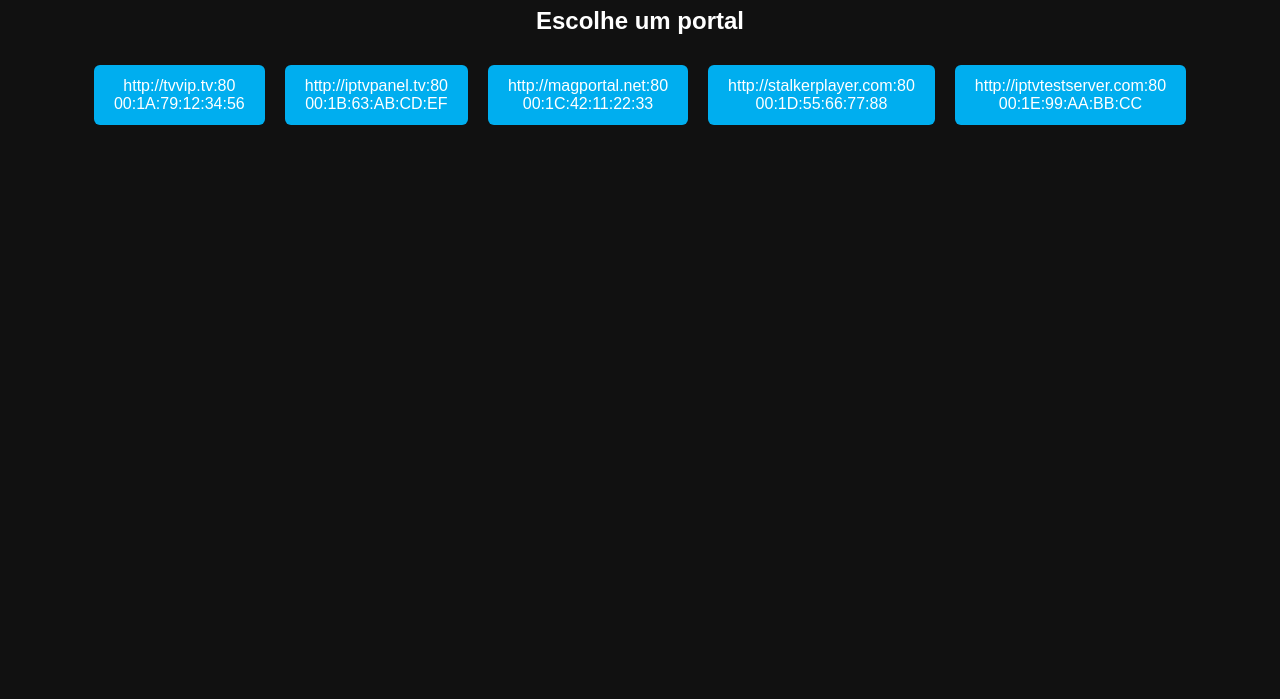
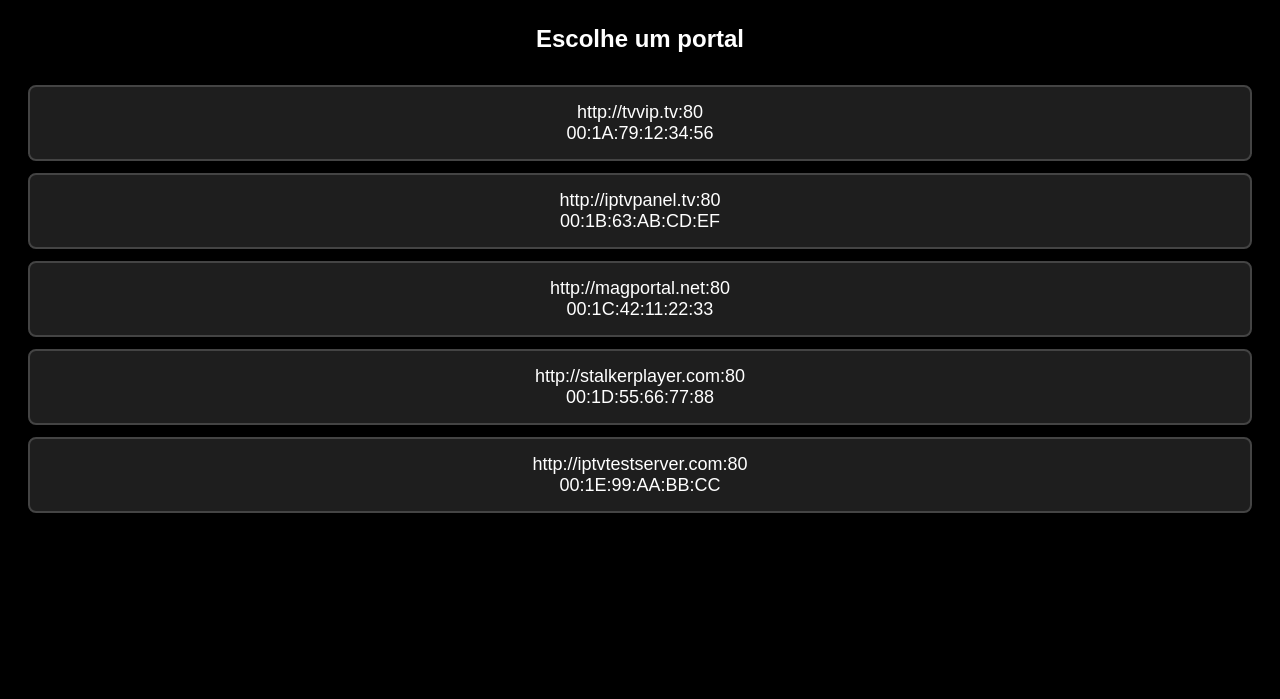
Before and after one commit to BrunoTv360/brunotv-portais, a plain HTML site: page index.html in a window 1280 px wide. Shown: the part 101-800 px from the top of the page. Drawn offline with Linux system fonts and the light colour scheme.

Commit message:
Update style.css

```diff
--- a/style.css
+++ b/style.css
@@ -1,23 +1,33 @@
 body {
-    background: #111;
-    color: white;
+    background: #000;
+    color: #fff;
     font-family: Arial, sans-serif;
     text-align: center;
     padding: 20px;
 }
 
-#app {
-    max-width: 600px;
-    margin: auto;
+h1, h2 {
+    margin-bottom: 20px;
+}
+
+#portal-list {
+    display: flex;
+    flex-direction: column;
+    gap: 12px;
+    margin-top: 20px;
 }
 
 button {
-    padding: 12px 20px;
-    margin: 10px;
-    background: #00AEEF;
-    border: none;
-    color: white;
-    font-size: 16px;
-    border-radius: 6px;
+    background: #1e1e1e;
+    color: #fff;
+    border: 2px solid #444;
+    padding: 15px;
+    border-radius: 8px;
+    font-size: 18px;
+    white-space: pre-line;
     cursor: pointer;
 }
+
+button:hover {
+    background: #333;
+}
```
